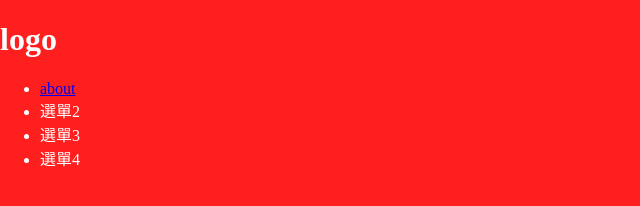
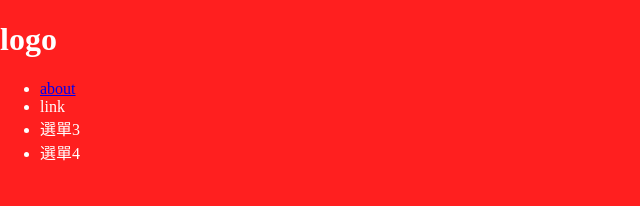
Before and after one commit to sexfat/tid101, a plain HTML site: page index.html in a window 1280 px wide. Shown: the whole page, without its empty margins (0-640 px from the left). Drawn offline with Linux system fonts and the light colour scheme.

Commit message:
add link

```diff
--- a/index.html
+++ b/index.html
@@ -14,7 +14,7 @@
         <header> <nav>
             <ul>
                 <li><a href="about.html">about</a></li>
-                <li>選單2</li>
+                <li>link</li>
                 <li>選單3</li>
                 <li>選單4</li>
             </ul>
```
